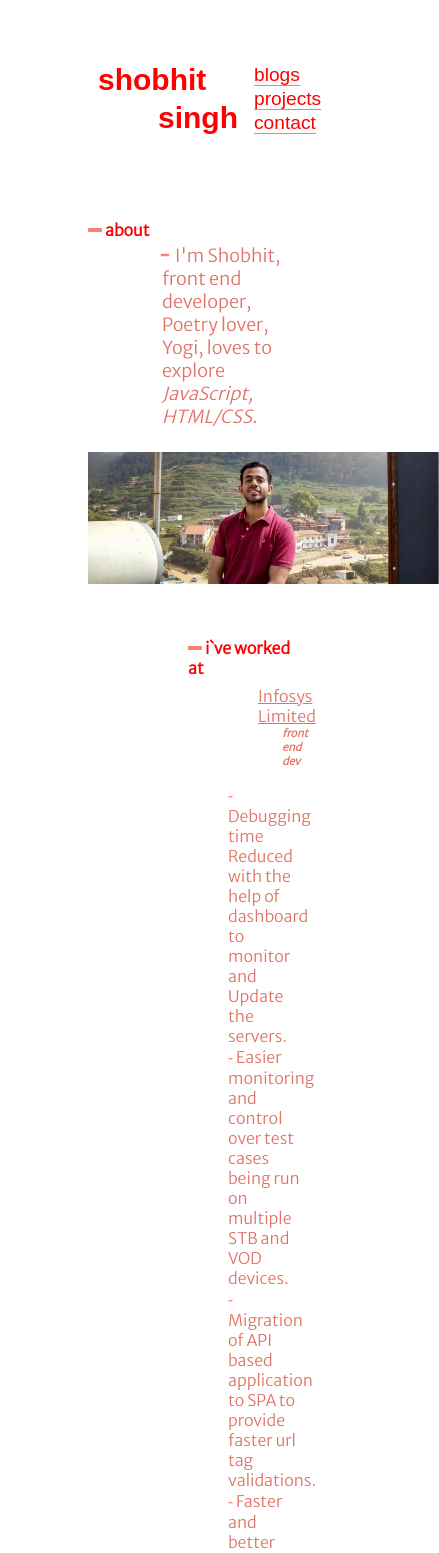
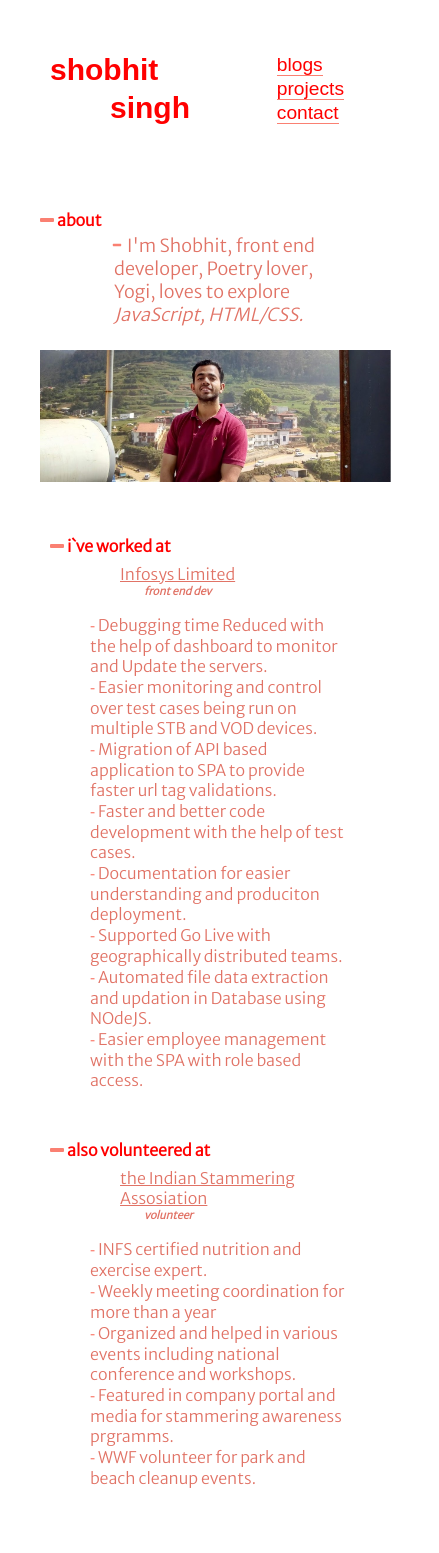
Before and after one commit to shob0/shobhit-old-port, a React (Vite) app: page / in a window 390 px wide. Shown: the top 1553 px of the page, 439 px wide, since content can reach past the window. Built offline with nearby package versions, Linux system fonts and the light colour scheme.

Commit message:
responsive

```diff
--- a/package.json
+++ b/package.json
@@ -6,7 +6,8 @@
   "scripts": {
     "build": "parcel build src/index.html",
     "test": "echo \"Error: no test specified\" && exit 1",
-    "start": "parcel src/index.html"
+    "dev": "parcel src/index.html",
+    "start": "parcel dist/index.html"
   },
   "repository": {
     "type": "git",
--- a/src/js/WIP.js
+++ b/src/js/WIP.js
@@ -3,7 +3,7 @@ import React from "react";
 function WIP() {
   return (
     <div style={{ textAlign: "center", marginTop: "80px" }}>
-      <p style={{ color: "salmon", fontSize: "70px" }}>
+      <p className="wip-p">
         <b>Perfection is a Work in Progress</b>. As is this section.
         <br /> Do come back.
       </p>
--- a/src/js/intro/Experience.js
+++ b/src/js/intro/Experience.js
@@ -9,7 +9,7 @@ import React from "react";
 function Experience(props) {
   let imp = props.impact;
   return (
-    <div id="experience">
+    <div className="experience">
       <div>
         <hr className="divider" />
       </div>
--- a/src/style.css
+++ b/src/style.css
@@ -86,10 +86,6 @@ li::before {
   margin-top: 80px;
 }
 
-#experience,
-#volunteer {
-  margin: 50px 0 0 100px;
-}
 #intro-content {
   font-size: large;
 }
@@ -164,3 +160,32 @@ a {
   background-color: salmon;
   transition: background-color ease-in 300ms, ease-in color 300ms;
 }
+
+.wip-p {
+  color: salmon;
+  font-size: 70px;
+}
+
+@media (max-width: 929px) {
+  .main {
+    padding: 40px 2em 30px 2em;
+  }
+  .experience {
+    margin: 50px 0 0 10px;
+  }
+  .wip-p {
+    font-size: 50px;
+  }
+}
+
+@media (min-width: 930px) {
+  .experience {
+    margin: 50px 0 0 80px;
+  }
+}
+
+@media (max-width: 452px) {
+  .nav-bar-button {
+    display: inherit;
+  }
+}
```
